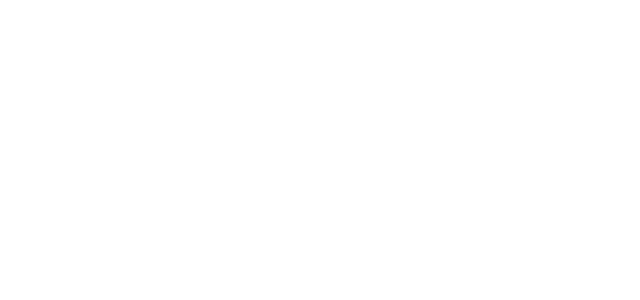
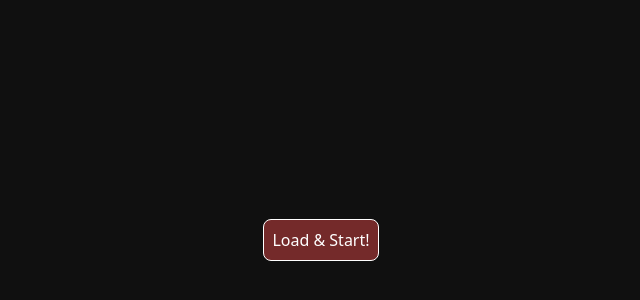
Before and after one commit to emergegaming/arcadex-rebuild, a Nuxt app: page /iframe in a window 1280 px wide. Before the commit this address had no page. Shown: the part 160-460 px from the top of the page, without its empty margins (319-959 px from the left). Built offline with nearby package versions, Linux system fonts and the light colour scheme.

Commit message:
trying 800 cycles to speed up digger

```diff
--- a/assets/arcadex/games.js
+++ b/assets/arcadex/games.js
@@ -6,7 +6,7 @@ export const games = {
         title:'Digger',
         path: '/games/dos/digger.zip',
         commands: ['-c', 'DIGGER.COM'],
-        cycles:500,
+        cycles:800,
         directions: 4,
         keys: {
             'up':{ascii:38},
--- /dev/null
+++ b/pages/iframe.vue
@@ -0,0 +1,13 @@
+<template>
+    <iframe src="/games/dos/digger" style="width:100%;height:100vh" importance="high"></iframe>
+</template>
+
+<script>
+export default {
+    name: "iframe"
+}
+</script>
+
+<style scoped>
+
+</style>
```
